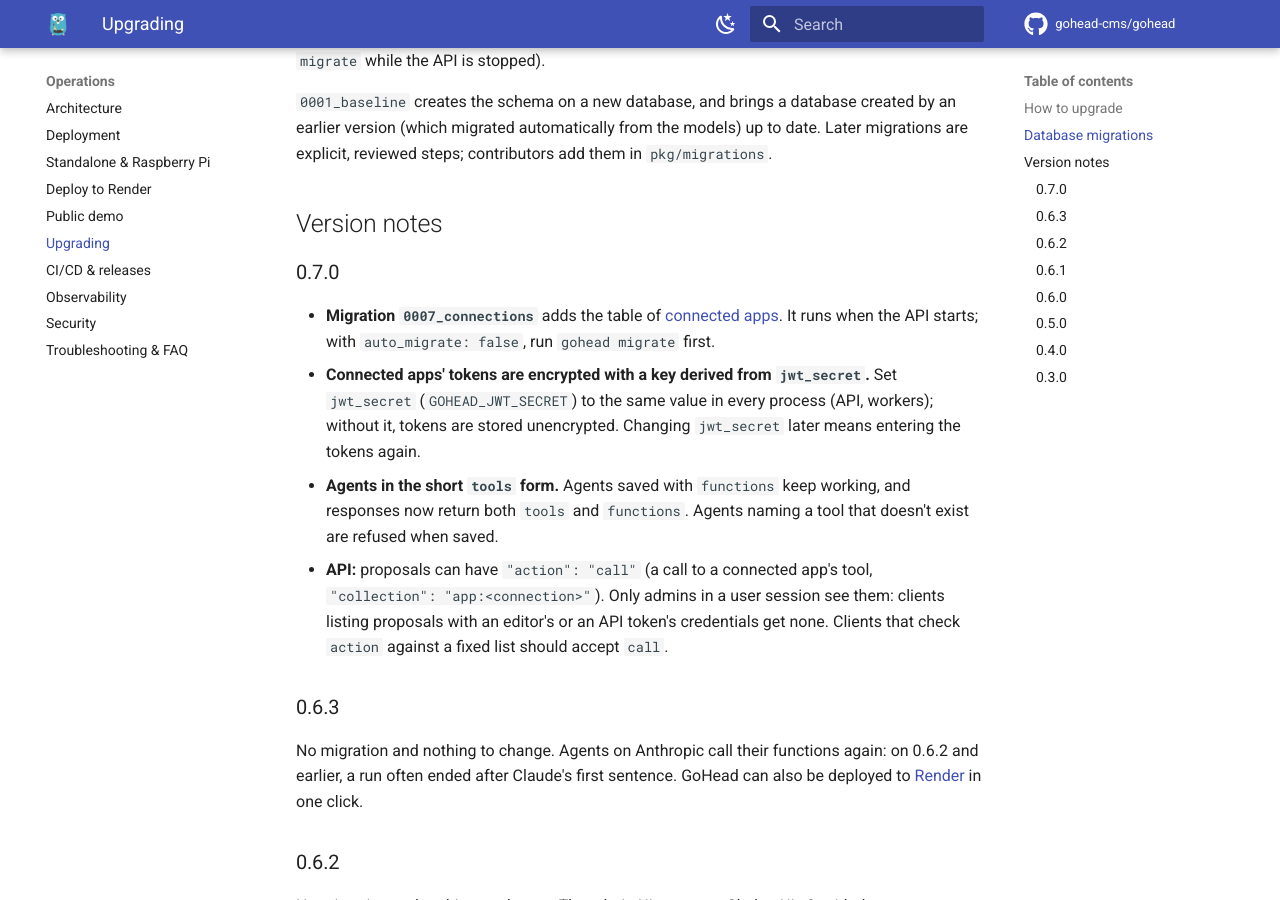
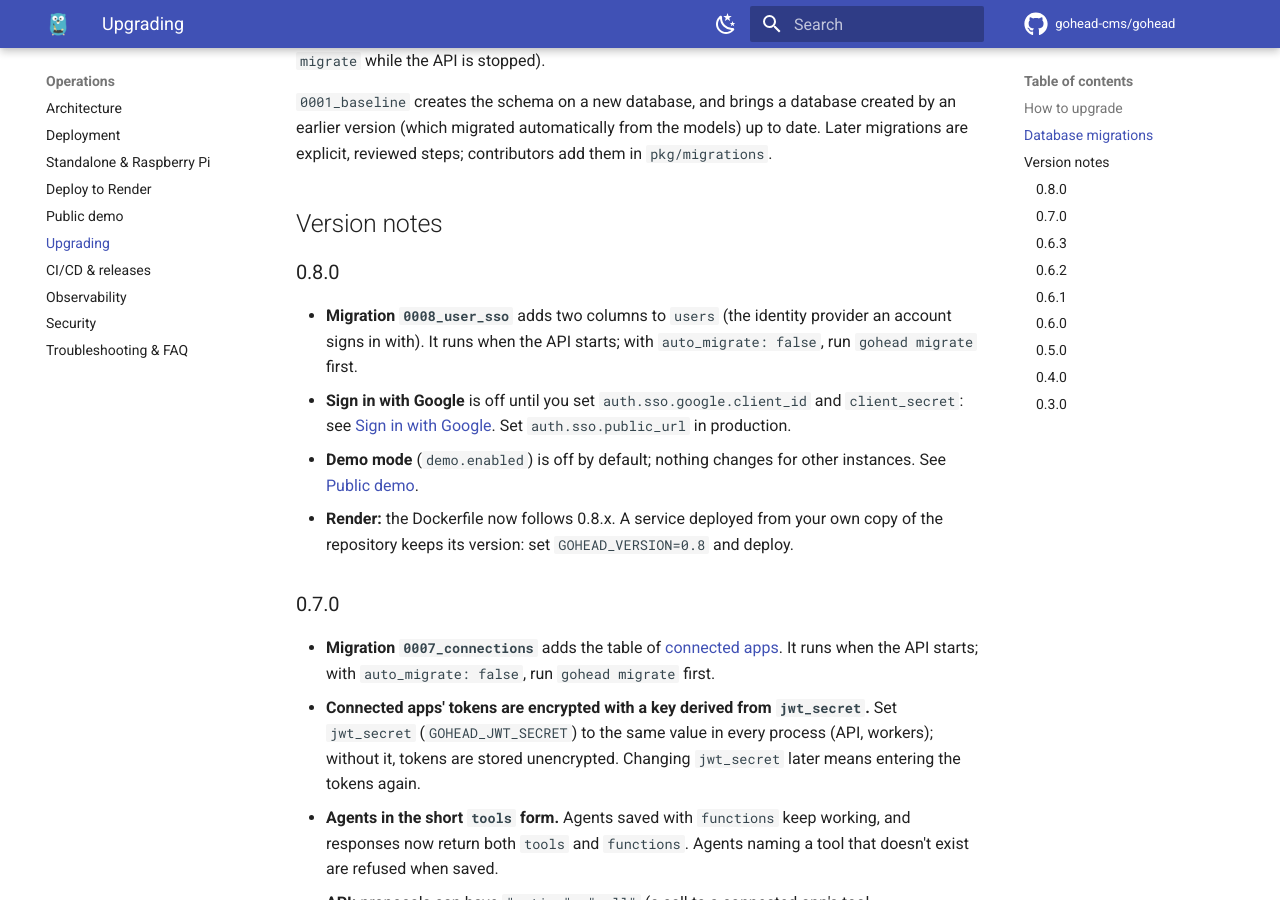
Before and after one commit to gohead-cms/gohead, an MkDocs documentation site: the page built from docs/content/operations/upgrading.md, in a window 1280 px wide and 900 px high, scrolled down 1317 px. Built offline with MkDocs 1.6.1 and Material for MkDocs 9.7.7, drawn with Linux system fonts in a browser that asks for light colours; comment, search, counter and statistics services are not loaded.

```diff
--- a/docs/content/operations/upgrading.md
+++ b/docs/content/operations/upgrading.md
@@ -67,6 +67,19 @@ earlier version (which migrated automatically from the models) up to date. Later
 migrations are explicit, reviewed steps; contributors add them in `pkg/migrations`.
 
 ## Version notes
+
+### 0.8.0
+
+- **Migration `0008_user_sso`** adds two columns to `users` (the identity provider an account
+  signs in with). It runs when the API starts; with `auto_migrate: false`, run
+  `gohead migrate` first.
+- **Sign in with Google** is off until you set `auth.sso.google.client_id` and
+  `client_secret`: see [Sign in with Google](../guides/users-and-roles.md#sign-in-with-google).
+  Set `auth.sso.public_url` in production.
+- **Demo mode** (`demo.enabled`) is off by default; nothing changes for other instances. See
+  [Public demo](demo.md).
+- **Render:** the Dockerfile now follows 0.8.x. A service deployed from your own copy of the
+  repository keeps its version: set `GOHEAD_VERSION=0.8` and deploy.
 
 ### 0.7.0
 
```
Also changed, not shown: docs/content/operations/render.md (+3 -3 lines), CHANGELOG.md, 8 other files.
